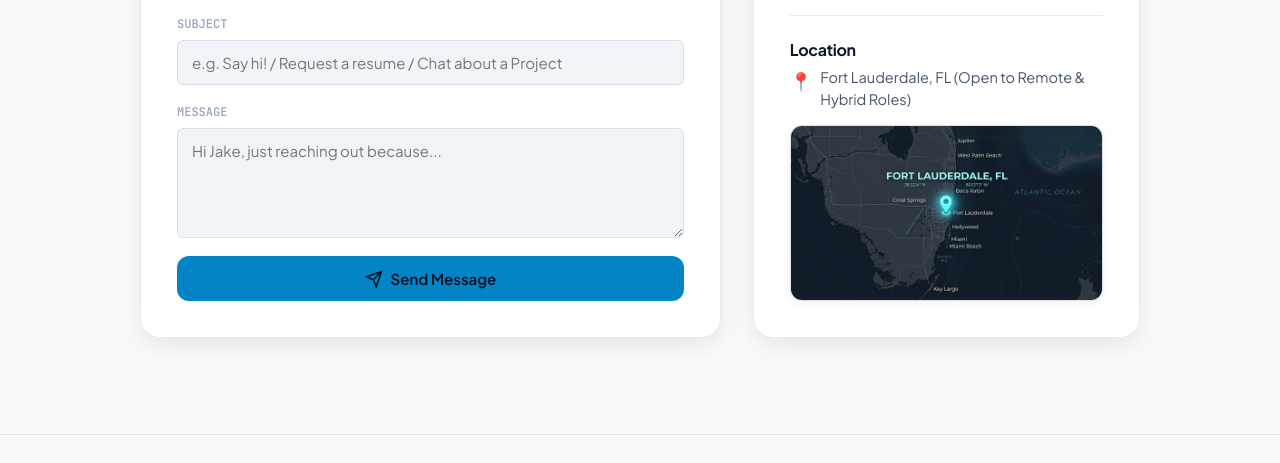
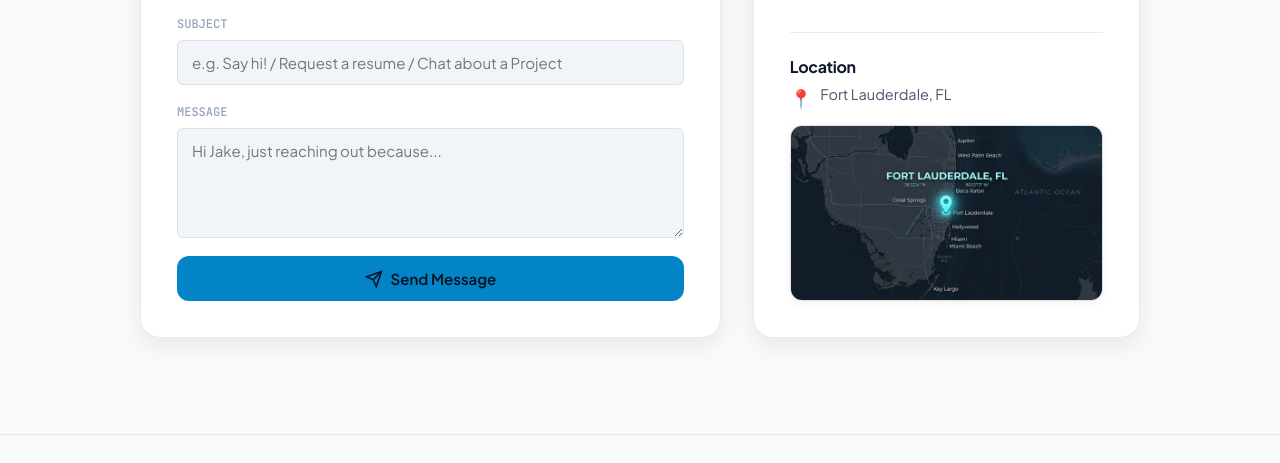
Before and after one commit to JakeThompson91/website, a plain HTML site: page index.html in a window 1280 px wide. Shown: the part 6283-6746 px from the top of the page. Drawn offline with Linux system fonts and the light colour scheme.

```diff
--- a/index.html
+++ b/index.html
@@ -579,7 +579,7 @@
               <h4 class="location-title">Location</h4>
               <div class="location-item">
                 <span class="location-icon">📍</span>
-                <span>Fort Lauderdale, FL (Open to Remote & Hybrid Roles)</span>
+                <span>Fort Lauderdale, FL</span>
               </div>
               <div class="map-wrapper">
                 <img
```
Also changed, not shown: 3 other files.
